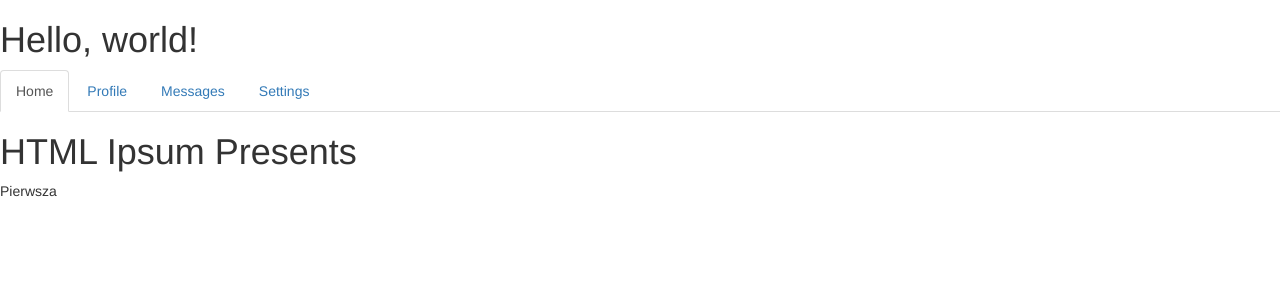
After one commit to barteklenart/plan_zajec, a PHP site: page /navtest.html in a window 1280 px wide. The commit adds this page. Shown: the top 300 px of the page. Run offline with PHP 8.4, Linux system fonts and the light colour scheme; some libraries are stand-ins or nearby versions.

Commit message:
edycja css

```diff
--- /dev/null
+++ b/navtest.html
@@ -0,0 +1,38 @@
+<!DOCTYPE html>
+<html lang="en">
+  <head>
+    <meta charset="utf-8">
+    <meta http-equiv="X-UA-Compatible" content="IE=edge">
+    <meta name="viewport" content="width=device-width, initial-scale=1">
+    <!-- The above 3 meta tags *must* come first in the head; any other head content must come *after* these tags -->
+    <title>Bootstrap 101 Template</title>
+
+    <!-- Bootstrap -->
+    <link href="css/bootstrap.min.css" rel="stylesheet">
+
+    <!-- HTML5 shim and Respond.js for IE8 support of HTML5 elements and media queries -->
+    <!-- WARNING: Respond.js doesn't work if you view the page via file:// -->
+    <!--[if lt IE 9]>
+      <script src="https://oss.maxcdn.com/html5shiv/3.7.2/html5shiv.min.js"></script>
+      <script src="https://oss.maxcdn.com/respond/1.4.2/respond.min.js"></script>
+    <![endif]-->
+  </head>
+  <body>
+    <h1>Hello, world!</h1>
+	 <ul class="nav nav-tabs">
+          <li class="active"><a href="#home" data-toggle="tab">Home</a></li>
+          <li><a href="#profile" data-toggle="tab">Profile</a></li>
+          <li><a href="#messages" data-toggle="tab">Messages</a></li>
+          <li><a href="#settings" data-toggle="tab">Settings</a></li>
+        </ul>
+        <h1>HTML Ipsum Presents</h1>
+               <div class="tab-content">
+              <div class="tab-pane active wynik1" id="home">Pierwsza</div>
+              <div class="tab-pane wynik2" id="profile">Druga</div>
+            </div>
+    <!-- jQuery (necessary for Bootstrap's JavaScript plugins) -->
+    <script src="https://ajax.googleapis.com/ajax/libs/jquery/1.11.3/jquery.min.js"></script>
+    <!-- Include all compiled plugins (below), or include individual files as needed -->
+    <script src="js/bootstrap.min.js"></script>
+  </body>
+</html>
```
Also changed, not shown: plan.html (+36 -10 lines), pz.css (+26 -7 lines), images/page-loader.gif (renamed from page-loader.gif).
